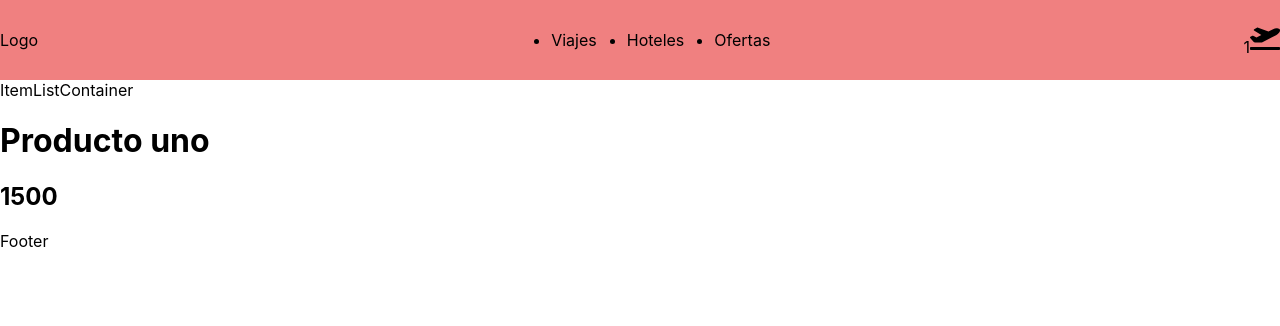
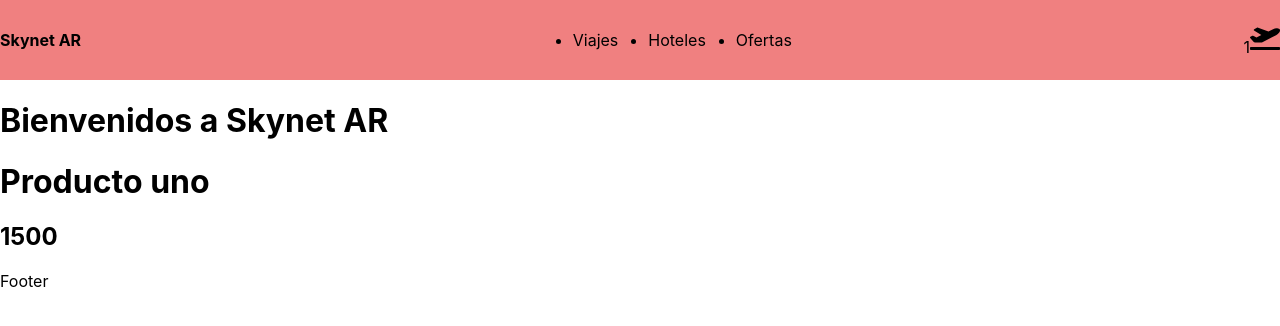
Before and after one commit to mauroguzman22/preentregareactjs-mauroguzman, a React (Create React App) app: page / in a window 1280 px wide. Shown: the top 326 px of the page. Built offline with nearby package versions, Linux system fonts and the light colour scheme.

Commit message:
Changesto

```diff
--- a/public/index.html
+++ b/public/index.html
@@ -24,7 +24,7 @@
       work correctly both with client-side routing and a non-root public URL.
       Learn how to configure a non-root public URL by running `npm run build`.
     -->
-    <title>React App</title>
+    <title>SkyNet AR</title>
   </head>
   <body>
     <noscript>You need to enable JavaScript to run this app.</noscript>
--- a/src/App.js
+++ b/src/App.js
@@ -1,15 +1,14 @@
-
 import { Footer } from "./Components/Footer/Footer.jsx";
 import { ItemListContainer } from "./Components/ItemListContainer/ItemListContainer.jsx";
-import { Navbar } from "./Components/Navbar/Navbar.jsx"
+import { Navbar } from "./Components/Navbar/Navbar.jsx";
 import { ProductCard } from "./Components/ProductCard/ProductCard.jsx";
 
 function App() {
   return (
     <div>
       <Navbar />
-      <ItemListContainer />
-      <ProductCard tittle={"Producto uno"} price={1500}/>
+      <ItemListContainer greeting="Bienvenidos a Skynet AR"/>
+      <ProductCard tittle={"Producto uno"} price={1500} />
       <Footer />
     </div>
   );
--- a/src/Components/ItemListContainer/ItemListContainer.jsx
+++ b/src/Components/ItemListContainer/ItemListContainer.jsx
@@ -1,8 +1,8 @@
 
 
 
-export const ItemListContainer = () => {
+export const ItemListContainer = ( {greeting} ) => {
   return (
-    <div>ItemListContainer</div>
+    <div> <h1> {greeting} </h1> </div>
   )
 }
--- a/src/Components/Logo/Logo.jsx
+++ b/src/Components/Logo/Logo.jsx
@@ -3,6 +3,8 @@
 
 export const Logo = () => {
   return (
-    <div>Logo</div>
+    <div>
+        <h4>Skynet AR</h4>
+    </div>
   )
 }
--- a/src/Components/Navbar/Navbar.jsx
+++ b/src/Components/Navbar/Navbar.jsx
@@ -1,4 +1,3 @@
-
 import { CartWidget } from "../CardWidget/CartWidget";
 import { Logo } from "../Logo/Logo";
 import styles from "./Navbar.module.css";
```
